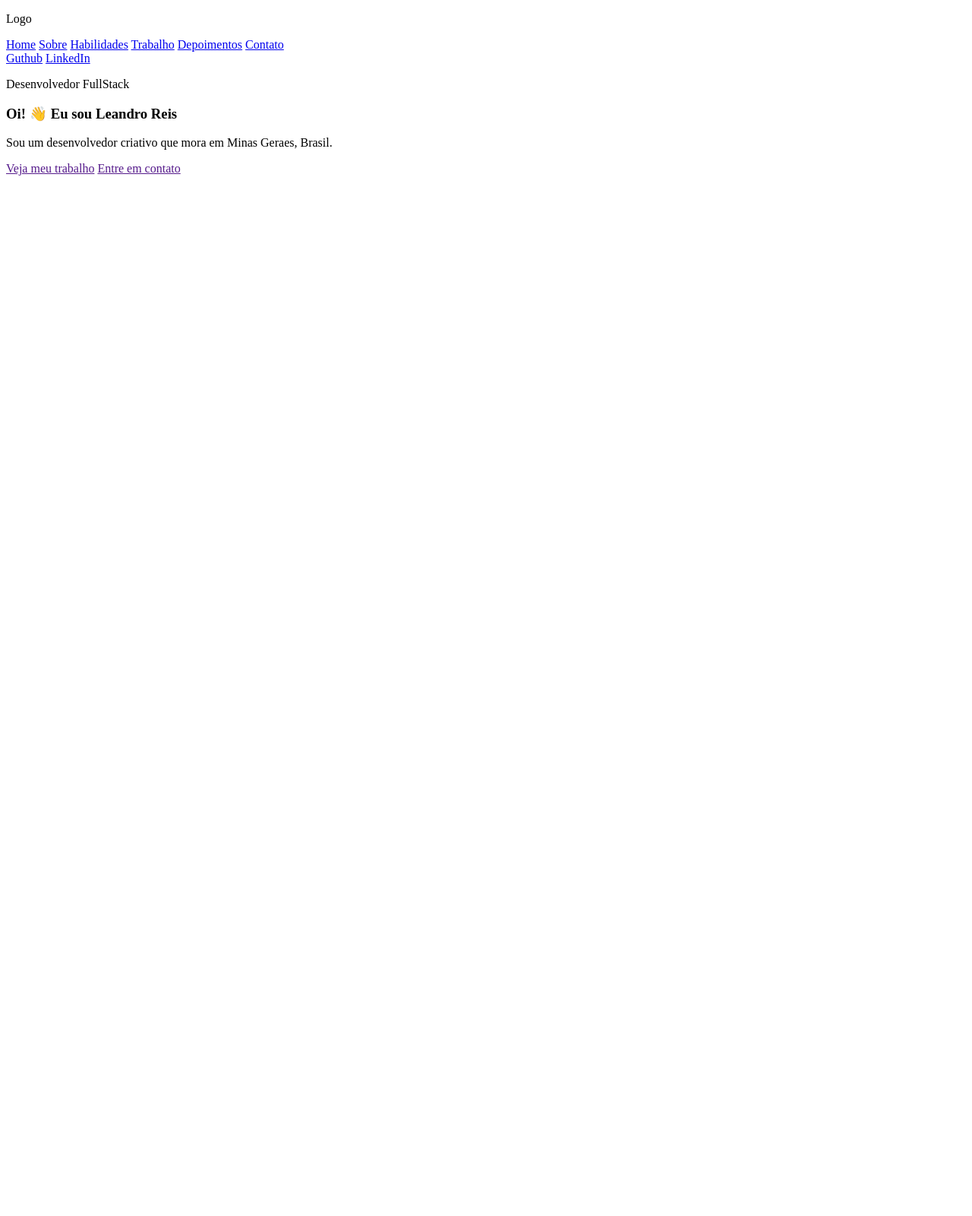
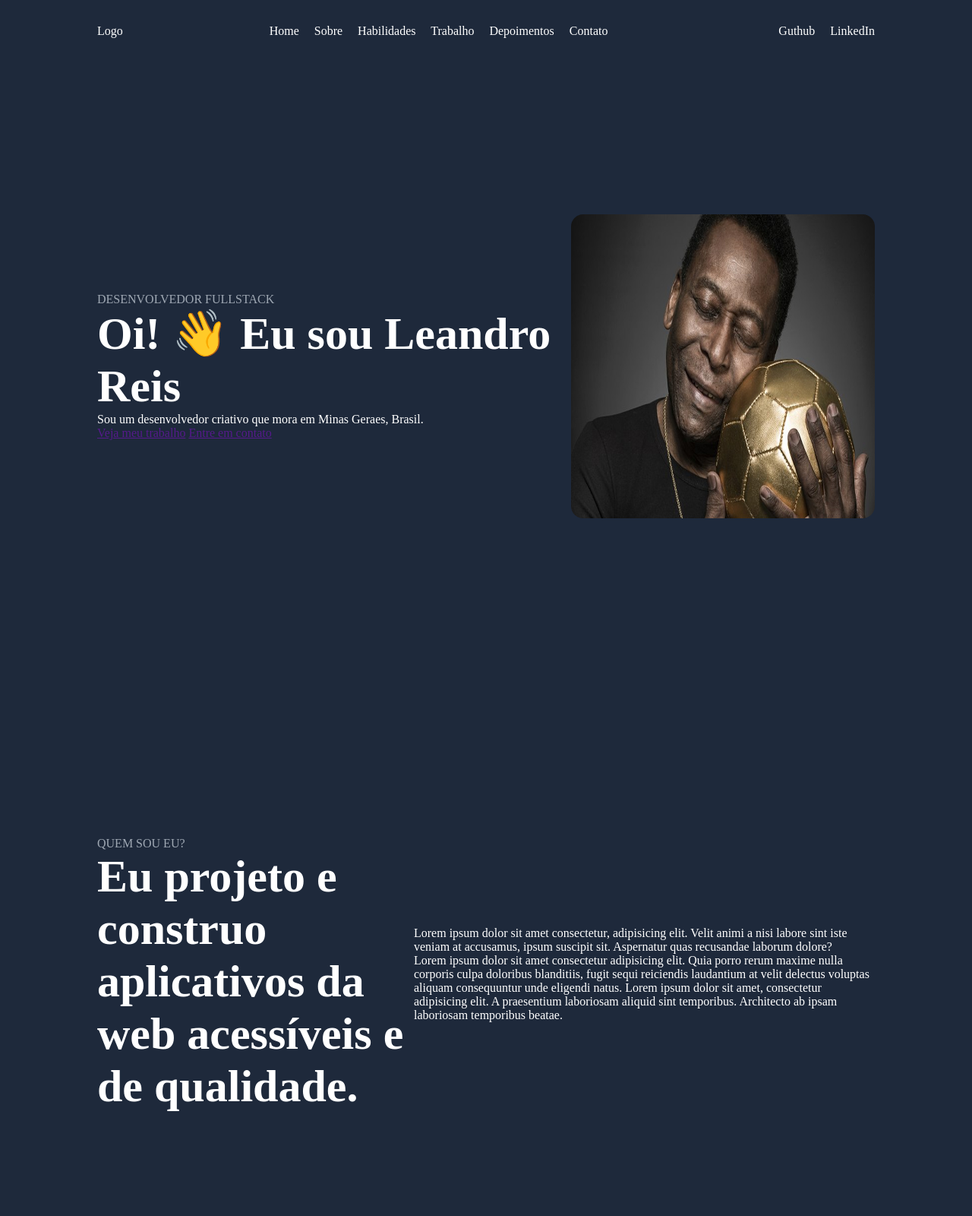
Before and after one commit to Leandropek/site-portifolio-04, a plain HTML site: page index.html in a window 1280 px wide. Shown: the top 1600 px of the page at 76% size. Before the commit the page ends 800 px from the top, so only its background shows below. Drawn offline with Linux system fonts and the light colour scheme.

Commit message:
atualização

```diff
--- a/assets/css/style.css
+++ b/assets/css/style.css
@@ -0,0 +1,71 @@
+* {
+    margin: 0;
+    padding: 0;
+    box-sizing: border-box;
+}
+
+body {
+    background-color: #1e293b;
+    color: white;
+    width: 80%;
+    margin: auto;
+    align-items: center;
+}
+
+/* Cabeçalho */
+
+header {
+    display: flex;
+    flex-direction: row;
+    justify-content: space-between;
+    align-items: center;
+    margin: 32px 0;
+}
+
+header nav a {
+    color: white;
+    text-decoration: none;
+    margin-right: 16px;
+}
+
+header nav a:hover {
+    text-decoration: underline;
+    color: #fff;
+}
+
+header .link a {
+    color: white;
+    text-decoration: none;
+    margin-left: 16px;
+}
+
+
+/* Main */
+
+main section {
+    height: 100vh;
+    display: flex;
+    flex-direction: row;
+    justify-content: space-between;
+    align-items: center;
+}
+
+main section article h1,
+h2 {
+    font-size: 60px;
+}
+
+#home img {
+    width: 400px;
+    height: 400px;
+    border-radius: 16px;
+}
+
+.sobre-titulo {
+    color: #d6dee7;
+    opacity: 70.0%;
+    font-size: 16px;
+    text-transform: uppercase;
+}
+
+/* footer */
--- a/index.html
+++ b/index.html
@@ -4,6 +4,7 @@
     <meta charset="UTF-8">
     <meta name="viewport" content="width=device-width, initial-scale=1.0">
     <title>Site Profissional</title>
+    <link rel="stylesheet" href="assets/css/style.css">
 </head>
 <body>
     <header>
@@ -27,9 +28,9 @@
     </header>
 
     <main>
-        <section class="home">
+        <section id="home">
             <article>
-                <p>Desenvolvedor FullStack</p>
+                <p class="sobre-titulo">Desenvolvedor FullStack</p>
                 <h1>Oi! 👋 Eu sou Leandro Reis</h1>
                 <p>Sou um desenvolvedor criativo que mora em Minas Geraes, Brasil.</p>
                 <div>
@@ -37,18 +38,71 @@
                     <a href="">Entre em contato</a>
                 </div>
             </article>
-            <img src="" alt="">
+            <img src="assets/img/pele.jpg" alt="">
         </section>
 
-        <section class="sobre"></section>
-        <section class="habilidades"></section>
-        <section class="trabalho"></section>
-        <section class="depoimentos"></section>
+        <section id="sobre">
+            <article>
+                <p class="sobre-titulo">Quem sou eu?</p>
+                <h2>Eu projeto e construo
+                    aplicativos da web <strong>acessíveis e de
+                    qualidade</strong>.</h2>
+            </article>
+            <div>
+                <p>Lorem ipsum dolor sit amet consectetur, adipisicing elit. Velit animi a nisi labore sint iste veniam at accusamus, ipsum suscipit sit. Aspernatur quas recusandae laborum dolore?</p>
+                <p>Lorem ipsum dolor sit amet consectetur adipisicing elit. Quia porro rerum maxime nulla corporis culpa doloribus blanditiis, fugit sequi reiciendis laudantium at velit delectus voluptas aliquam consequuntur unde eligendi natus. Lorem ipsum dolor sit amet, consectetur adipisicing elit. A praesentium laboriosam aliquid sint temporibus. Architecto ab ipsam laboriosam temporibus beatae.</p>
+            </div>
+        </section>
+
+        <section id="habilidades">
+            <article>
+                <p class="sobre-titulo">O que posso fazer?</p>
+                <h2>Habilidades</h2>
+            </article>
+            <div>imagens</div>
+        </section>
+
+        <section id="trabalho">
+            <article>
+                <p class="sobre-titulo">O que eu fiz?</p>
+                <h2>Trabalhos</h2>
+            </article>
+            <div>cards</div>
+        </section>
+
+        <section id="depoimentos">
+            <article>
+                <p class="sobre-titulo">O que dizem os meus clientes</p>
+                <h2>Depoimentos</h2>
+            </article>
+            <div>3 cards</div>
+        </section>
     </main>
 
-    <footer class="contato">
-        <section class="contato-endereco"></section>
-        <section class="formulario"></section>
+    <footer id="contato">
+        <section class="contato-endereco">
+            <div>
+                <p class="sobre-titulo">Entre em contato</p>
+                <h2>Contato</h2>
+            </div>
+            <div>
+                <p>Se você quiser me contratar ou tiver alguma dúvida, envie-me uma mensagem e eu entrarei em contato com você.</p>
+            </div>
+            <div>
+                <p>Estúdios Portfolio, Juiz de Fora, MG.</p>
+                <p>+55 98802-0860</p>
+                <p>leandropek@hotmail.com</p>
+            </div>
+        </section>
+        <section class="formulario">
+            <form method="post" action="">
+                <input type="text" placeholder="Nome Completo">
+                <input type="email" placeholder="E-mail">
+                <input type="text" placeholder="Assunto">
+                <textarea placeholder="Mensagem"></textarea>
+                <button>Enviar</button>
+            </form>
+        </section>
     </footer>
 </body>
 </html>
```
Also changed, not shown: assets/img/pele.jpg (added).
